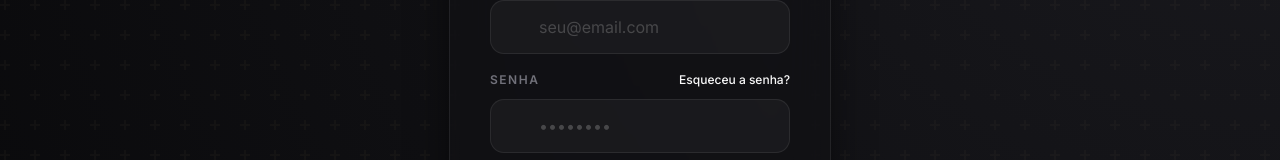
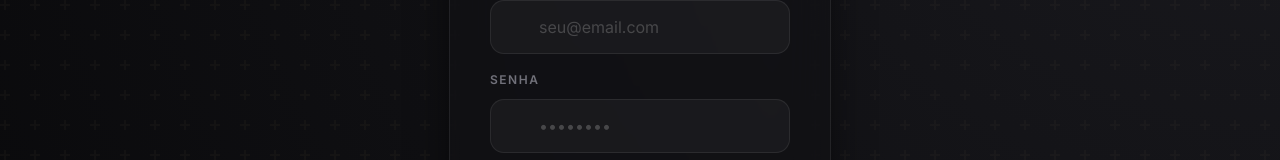
Before and after one commit to Luiz12-dev/TCC-Front-End, an Angular app: page /auth/login in a window 1280 px wide. Shown: the part 330-490 px from the top of the page. Built offline with nearby package versions, Linux system fonts and the light colour scheme; some icons are missing.

Commit message:
fix(login): remover o link "Esqueceu a senha?"
O link apontava para "#": o sistema não tem recuperação de senha. Numa
apresentação, quem clicasse não iria a lugar nenhum. Volta quando a
funcionalidade existir.

```diff
--- a/src/app/features/auth/login/login.css
+++ b/src/app/features/auth/login/login.css
@@ -115,15 +115,6 @@
   color: var(--text-muted);
   letter-spacing: 1.5px;
 }
-.forgot-link {
-  font-size: 0.75rem;
-  color: var(--accent-color);
-  text-decoration: none;
-  font-weight: 500;
-}
-.forgot-link:hover {
-  text-decoration: underline;
-}
 
 .input-with-icon {
   position: relative;
--- a/src/app/features/auth/login/login.html
+++ b/src/app/features/auth/login/login.html
@@ -23,7 +23,6 @@
       <div class="form-group mt-md">
         <div class="flex justify-between items-center">
           <label>SENHA</label>
-          <a href="#" class="forgot-link">Esqueceu a senha?</a>
         </div>
         <div class="input-with-icon">
           <i class="ph ph-lock-key"></i>
```
